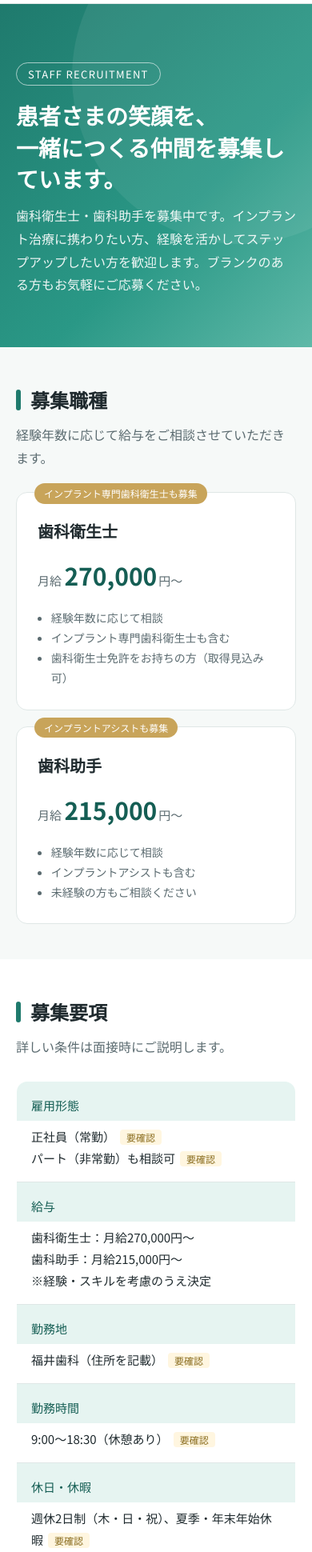
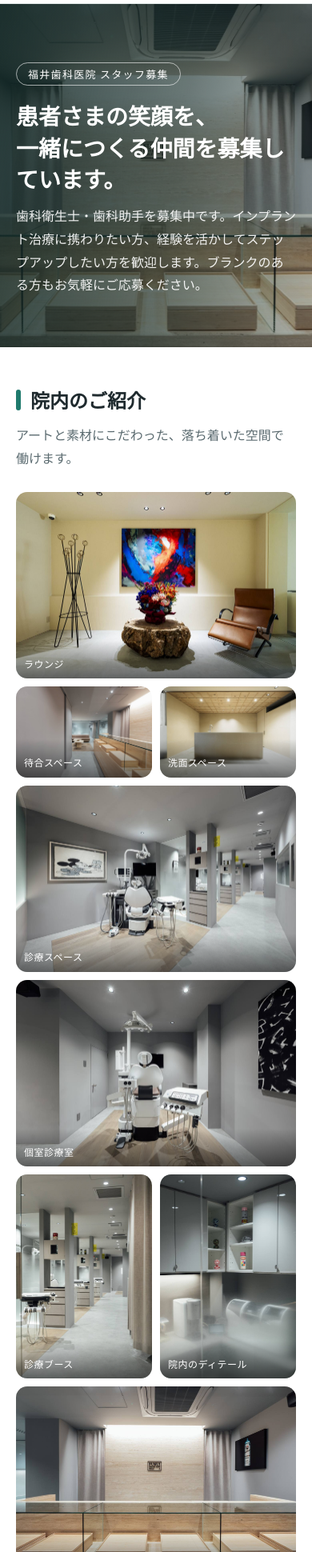
Before and after one commit to fukui-dental/fukui-dental.github.io, a plain HTML site: page index.html in a window 390 px wide. Shown: the part 60-2000 px from the top of the page at 80% size. Drawn offline with Linux system fonts and the light colour scheme; no server answers; a web font is replaced by a local one.

Commit message:
Update index.html

```diff
--- a/index.html
+++ b/index.html
@@ -3,7 +3,12 @@
 <head>
 <meta charset="utf-8">
 <meta name="viewport" content="width=device-width, initial-scale=1">
-<title>福井歯科｜スタッフ募集</title>
+<title>福井歯科医院（Fukui Dental Arts Smile X）｜スタッフ募集</title>
+<meta name="description" content="福井歯科医院（Fukui Dental Arts Smile X）の求人ページ。歯科衛生士・歯科助手を募集しています。">
+<meta property="og:title" content="福井歯科医院｜スタッフ募集">
+<meta property="og:description" content="歯科衛生士・歯科助手を募集中。インプラントに携わりたい方歓迎。">
+<meta property="og:image" content="https://fukui-dental.github.io/reception.jpg">
+<meta property="og:type" content="website">
 <link rel="preconnect" href="https://fonts.googleapis.com">
 <link href="https://fonts.googleapis.com/css2?family=Noto+Sans+JP:wght@400;500;700&family=Zen+Old+Mincho:wght@600&display=swap" rel="stylesheet">
 <style>
@@ -18,11 +23,11 @@
   header.top{background:#fff;border-bottom:1px solid var(--line)}
   header.top .wrap{display:flex;align-items:center;justify-content:space-between;height:64px}
   .logo{font-family:"Zen Old Mincho",serif;font-size:22px;letter-spacing:.08em;color:var(--main-d)}
-  .logo small{font-family:"Noto Sans JP";font-size:12px;color:var(--sub);margin-left:10px;letter-spacing:.04em}
+  .logo small{font-family:"Noto Sans JP",sans-serif;font-size:11px;color:var(--sub);margin-left:10px;letter-spacing:.04em}
   .btn-sm{background:var(--main);color:#fff;text-decoration:none;padding:8px 18px;border-radius:999px;font-size:14px;font-weight:500}
 
-  .hero{background:linear-gradient(135deg,#1f7a6d 0%,#2a9886 60%,#5fb9a8 100%);color:#fff;padding:72px 0 64px;position:relative;overflow:hidden}
-  .hero:after{content:"";position:absolute;right:-120px;top:-120px;width:420px;height:420px;border-radius:50%;background:rgba(255,255,255,.07)}
+  .hero{background:linear-gradient(100deg,rgba(18,40,38,.88) 0%,rgba(18,40,38,.62) 55%,rgba(18,40,38,.25) 100%),url(reception.jpg) center/cover no-repeat;color:#fff;padding:96px 0 88px;position:relative;overflow:hidden}
+  .hero .wrap{position:relative;z-index:1}
   .hero .label{display:inline-block;border:1px solid rgba(255,255,255,.6);padding:2px 14px;border-radius:999px;font-size:13px;letter-spacing:.1em}
   .hero h1{font-size:clamp(28px,5vw,42px);line-height:1.4;margin:18px 0 12px;font-weight:700}
   .hero p{margin:0;opacity:.92;max-width:560px}
@@ -45,6 +50,22 @@
   table.req th{width:28%;background:var(--soft);font-weight:500;color:var(--main-d)}
   table.req tr:last-child th,table.req tr:last-child td{border-bottom:0}
   .tbd{background:#fff6e0;color:#8a6d1f;font-size:12px;padding:1px 8px;border-radius:4px;margin-left:6px;white-space:nowrap}
+
+  .gallery{display:grid;grid-template-columns:repeat(6,1fr);gap:14px}
+  .gallery figure{margin:0;position:relative;border-radius:14px;overflow:hidden;background:#e9eeed;cursor:zoom-in}
+  .gallery img{width:100%;height:100%;object-fit:cover;display:block;aspect-ratio:3/2;transition:transform .5s}
+  .gallery figure:hover img{transform:scale(1.04)}
+  .gallery figcaption{position:absolute;left:0;right:0;bottom:0;padding:22px 14px 10px;font-size:13px;color:#fff;background:linear-gradient(transparent,rgba(0,0,0,.55));letter-spacing:.04em}
+  .gallery .g-lg{grid-column:span 4;grid-row:span 2}
+  .gallery .g-lg img{aspect-ratio:auto;height:100%}
+  .gallery .g-sm{grid-column:span 2}
+  .gallery .g-md{grid-column:span 3}
+  .gallery .g-tall{grid-column:span 2}
+  .gallery .g-tall img{aspect-ratio:2/3}
+  .lightbox{position:fixed;inset:0;background:rgba(10,14,14,.92);display:none;align-items:center;justify-content:center;z-index:50;padding:20px;cursor:zoom-out}
+  .lightbox.on{display:flex}
+  .lightbox img{max-width:100%;max-height:85vh;border-radius:8px}
+  .lightbox p{position:absolute;bottom:22px;left:0;right:0;text-align:center;color:#dfe7e6;font-size:14px;margin:0}
 
   .flow{display:grid;grid-template-columns:repeat(auto-fit,minmax(160px,1fr));gap:14px;counter-reset:s}
   .flow div{background:#fff;border:1px solid var(--line);border-radius:12px;padding:18px;font-size:14px;color:var(--sub)}
@@ -86,24 +107,52 @@
     .form-card{padding:22px 18px}
     section{padding:44px 0}
     .logo small{display:none}
+    .gallery{grid-template-columns:1fr 1fr;gap:10px}
+    .gallery .g-lg,.gallery .g-md{grid-column:span 2;grid-row:auto}
+    .gallery .g-tall{grid-column:span 1}
+    .gallery .g-wide-m{grid-column:span 2}
+    .gallery .g-wide-m img{aspect-ratio:3/2}
+    .gallery .g-lg img{aspect-ratio:3/2}
+    .gallery .g-sm{grid-column:span 1}
+    .gallery figcaption{font-size:12px;padding:18px 10px 8px}
+    .hero{padding:72px 0 64px}
   }
 </style>
 </head>
 <body>
 <header class="top">
   <div class="wrap">
-    <div class="logo">福井歯科<small>RECRUIT</small></div>
+    <div class="logo">福井歯科医院<small>Fukui Dental Arts Smile X</small></div>
     <a class="btn-sm" href="#apply" onclick="return jump('apply')">応募する</a>
   </div>
 </header>
 
 <div class="hero">
   <div class="wrap">
-    <span class="label">STAFF RECRUITMENT</span>
+    <span class="label">福井歯科医院 スタッフ募集</span>
     <h1>患者さまの笑顔を、<br>一緒につくる仲間を募集しています。</h1>
     <p>歯科衛生士・歯科助手を募集中です。インプラント治療に携わりたい方、経験を活かしてステップアップしたい方を歓迎します。ブランクのある方もお気軽にご応募ください。</p>
   </div>
 </div>
+
+<section style="background:#fff">
+  <div class="wrap">
+    <h2>院内のご紹介</h2>
+    <p class="lead">アートと素材にこだわった、落ち着いた空間で働けます。</p>
+    <div class="gallery">
+      <figure class="g-lg"><img src="lounge.jpg" alt="アートが飾られたラウンジ" loading="lazy"><figcaption>ラウンジ</figcaption></figure>
+      <figure class="g-sm"><img src="lobby.jpg" alt="受付から待合へ" loading="lazy"><figcaption>待合スペース</figcaption></figure>
+      <figure class="g-sm"><img src="sink.jpg" alt="木格子天井の洗面スペース" loading="lazy"><figcaption>洗面スペース</figcaption></figure>
+      <figure class="g-md"><img src="unit.jpg" alt="診療スペース" loading="lazy"><figcaption>診療スペース</figcaption></figure>
+      <figure class="g-md"><img src="room.jpg" alt="個室の診療室" loading="lazy"><figcaption>個室診療室</figcaption></figure>
+      <figure class="g-tall"><img src="booth.jpg" alt="A〜Eの診療ブースが並ぶ通路" loading="lazy"><figcaption>診療ブース</figcaption></figure>
+      <figure class="g-tall"><img src="shelf.jpg" alt="コレクションが飾られた院内の棚" loading="lazy"><figcaption>院内のディテール</figcaption></figure>
+      <figure class="g-tall g-wide-m"><img src="reception.jpg" alt="受付" loading="lazy"><figcaption>受付</figcaption></figure>
+    </div>
+  </div>
+</section>
+
+<div class="lightbox" id="lb"><img alt=""><p></p></div>
 
 <section>
   <div class="wrap">
@@ -141,7 +190,7 @@
     <table class="req">
       <tr><th>雇用形態</th><td>正社員（常勤）<span class="tbd">要確認</span><br>パート（非常勤）も相談可<span class="tbd">要確認</span></td></tr>
       <tr><th>給与</th><td>歯科衛生士：月給270,000円〜<br>歯科助手：月給215,000円〜<br>※経験・スキルを考慮のうえ決定</td></tr>
-      <tr><th>勤務地</th><td>福井歯科（住所を記載）<span class="tbd">要確認</span></td></tr>
+      <tr><th>勤務地</th><td>福井歯科医院（住所を記載）<span class="tbd">要確認</span></td></tr>
       <tr><th>勤務時間</th><td>9:00〜18:30（休憩あり）<span class="tbd">要確認</span></td></tr>
       <tr><th>休日・休暇</th><td>週休2日制（木・日・祝）、夏季・年末年始休暇<span class="tbd">要確認</span></td></tr>
       <tr><th>待遇・福利厚生</th><td>社会保険完備、交通費支給、昇給・賞与あり、制服貸与、研修・セミナー参加支援<span class="tbd">要確認</span></td></tr>
@@ -301,7 +350,7 @@
         <div class="fg" data-req="agree">
           <span class="lbl">個人情報の取り扱い<span class="req-mark">必須</span></span>
           <div class="privacy">
-            福井歯科（以下「当院」）は、本フォームでお預かりした個人情報を、採用選考およびそれに伴うご連絡のためにのみ利用します。法令に基づく場合を除き、ご本人の同意なく第三者に提供することはありません。不採用となった場合の応募情報は、選考終了後に責任をもって破棄します。個人情報の開示・訂正・削除のご希望は、当院採用担当までご連絡ください。
+            福井歯科医院（以下「当院」）は、本フォームでお預かりした個人情報を、採用選考およびそれに伴うご連絡のためにのみ利用します。法令に基づく場合を除き、ご本人の同意なく第三者に提供することはありません。不採用となった場合の応募情報は、選考終了後に責任をもって破棄します。個人情報の開示・訂正・削除のご希望は、当院採用担当までご連絡ください。
           </div>
           <div class="choices"><label><input type="checkbox" name="agree" value="1">個人情報の取り扱いに同意する</label></div>
           <div class="err-msg">同意が必要です</div>
@@ -320,7 +369,7 @@
   </div>
 </section>
 
-<footer>© 福井歯科</footer>
+<footer>© 福井歯科医院（Fukui Dental Arts Smile X）</footer>
 
 <script>
   var API = 'https://script.google.com/macros/s/AKfycbzjWUhU00to0pJMF_sJE3rARU8_Dljt7kU3BH0IRiVJr7AxAdNnaOecJ2BwysdufsVT/exec';
@@ -333,6 +382,15 @@
       .then(function(r){ return r.json(); });
   }
   function jump(id){ document.getElementById(id).scrollIntoView({behavior:'smooth'}); return false; }
+
+  // ---- 写真の拡大表示 ----
+  (function(){
+    var lb = document.getElementById('lb'), img = lb.querySelector('img'), cap = lb.querySelector('p');
+    document.querySelectorAll('.gallery figure').forEach(function(f){
+      f.addEventListener('click', function(){ var i = f.querySelector('img'); img.src = i.src; img.alt = i.alt; cap.textContent = f.querySelector('figcaption').textContent; lb.classList.add('on'); });
+    });
+    lb.addEventListener('click', function(){ lb.classList.remove('on'); });
+  })();
 
   // ---- アクセス記録 ----
   (function(){
```
